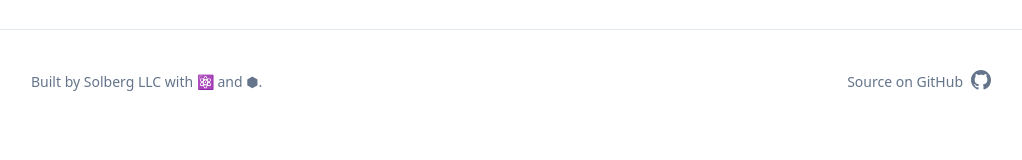
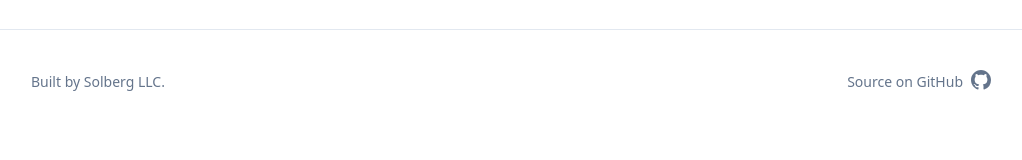
Before and after one commit to atsolberg/prayer-calls, a React (Vite) app: page / in a window 1280 px wide. Shown: the part 140-300 px from the top of the page, without its empty margins (129-1151 px from the left). Built offline with nearby package versions, Linux system fonts and the light colour scheme; no server answers.

Commit message:
removed icons

```diff
--- a/src/components/file-card/FileCard.js
+++ b/src/components/file-card/FileCard.js
@@ -31,7 +31,7 @@ function FileCard({ file }) {
             }}
           />
         </div>
-        <div className="absolute bottom-0 left-0 w-full h-1/6 bg-gradient-to-b from-transparent to-slate-900" />
+        <div className="absolute bottom-0 left-0 w-full h-1/6 bg-gradient-to-b from-transparent to-white dark:to-slate-900" />
       </Link>
       <span className="absolute top-0 right-0 mr-1 mt-1 p-1 font-bold text-sky-500 dark:text-sky-400">
         {formatFileDate(name)}
--- a/src/components/footer/Footer.js
+++ b/src/components/footer/Footer.js
@@ -4,7 +4,7 @@ function Footer() {
       <div className="my-0 mx-auto w-11/12 md:w-10/12 lg:w-9/12">
         <div className="py-2 sm:py-10 sm:flex justify-between text-slate-500">
           <div className="mb-6 sm:mb-0 sm:flex">
-            <p>Built by Solberg LLC with ⚛ and ⬢.</p>
+            <p>Built by Solberg LLC.</p>
           </div>
           <a
             className="flex hover:text-slate-400 dark:hover:text-slate-300"
```
